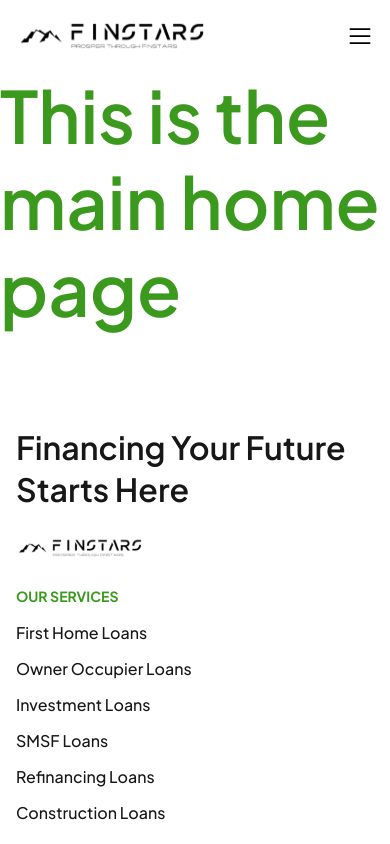
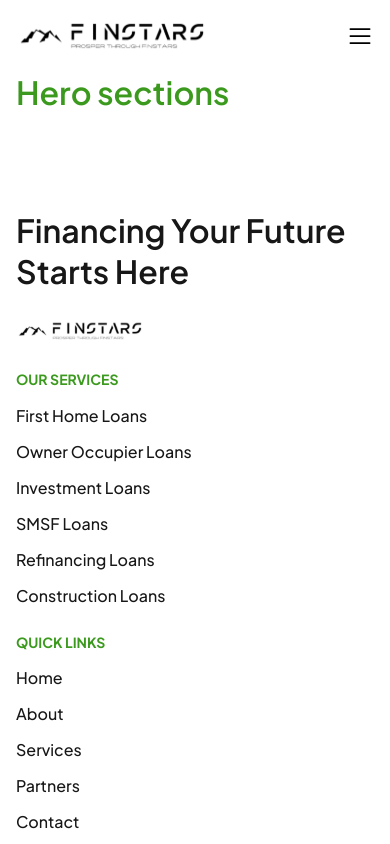
Before and after one commit to waris-ansar/finstar, a Next.js app: page / in a window 390 px wide. Shown: the top 844 px of the page. Built offline with nearby package versions, Linux system fonts and the light colour scheme.

Commit message:
footer responsive

```diff
--- a/app/page.js
+++ b/app/page.js
@@ -2,8 +2,8 @@ import Image from "next/image";
 
 export default function Home() {
   return (
-    <div className="heading1 text-secondaryGreen">
-      This is the main home page
+    <div className="max-container heading3 text-secondaryGreen">
+      Hero sections
     </div>
   );
 }
```
